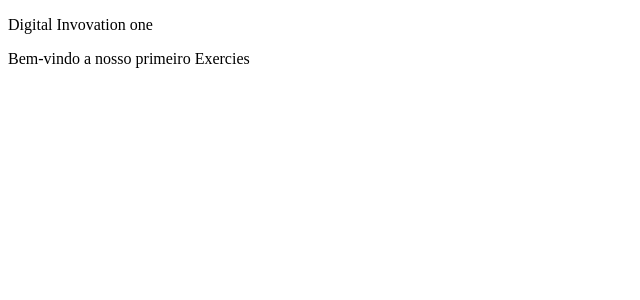
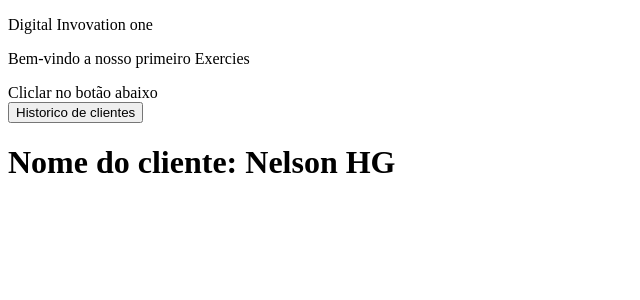
Before and after one commit to nelsoneo/aprendendoWebPack, a React app: page / in a window 1280 px wide. Shown: the top 300 px of the page, without its empty margins (0-640 px from the left). Built offline with nearby package versions, Linux system fonts and the light colour scheme.

Commit message:
ajustado

```diff
--- a/src/App.js
+++ b/src/App.js
@@ -1,34 +1,48 @@
 import React from 'react';
+
 
 const buttomA = <button>Historico de clientes</button>
 const buttomB = <button>Cadastrar clientes</button>
 
-const hasCustomer = true
+const hasCustomer = true;
 
 const App = () => {
 
-  const renderShowHistorico = () => {
+
+const ShowHistorico = () => (
     <div>
     Cliclar no botão abaixo
       <br />
       {buttomA}
   </div>
-}
+)
 
-const renderAddCustomer = () => {
+const AddCustomer = () => (
     <div>
       Cliclar no botão Cadastrar Clintes
       <br />
       {buttomB}
   </div>
+)
+
+const renderShowCustomer = () => {
+  if (!hasCustomer) return null
+
+  return (
+    <div>
+        <h1>Nome do cliente: Nelson HG</h1>
+    </div>
+  )
 }
 
   return (
     <div>
       <p>Digital Invovation one</p>
       <p>Bem-vindo a nosso primeiro Exercies</p>
-      {hasCustomer ? renderShowHistorico() : renderAddCustomer()}
-      {/* {hasCustomer ? renderShowHistorico() : renderAddCustomer()} */}
+      {hasCustomer ? ShowHistorico() : AddCustomer()}
+      <div>
+        {renderShowCustomer()}
+      </div>
     </div>
   );
 };
```
